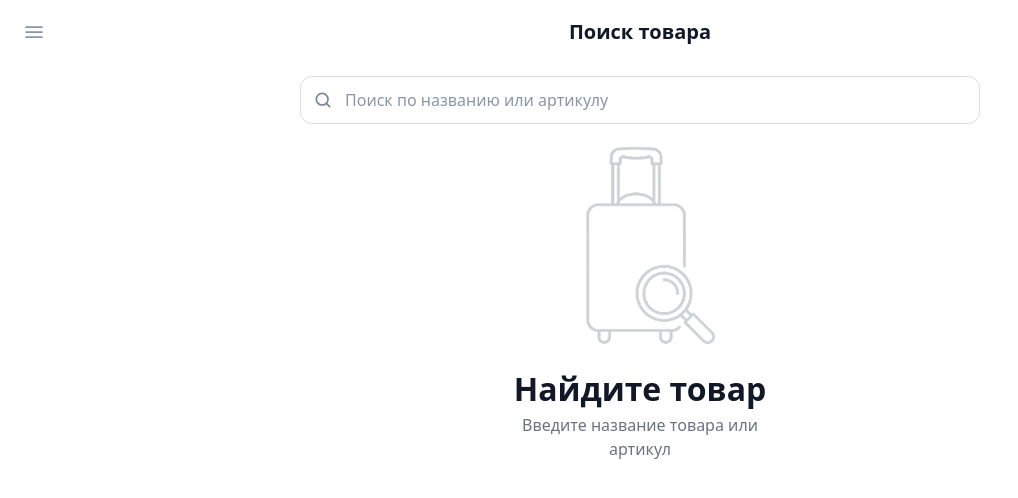
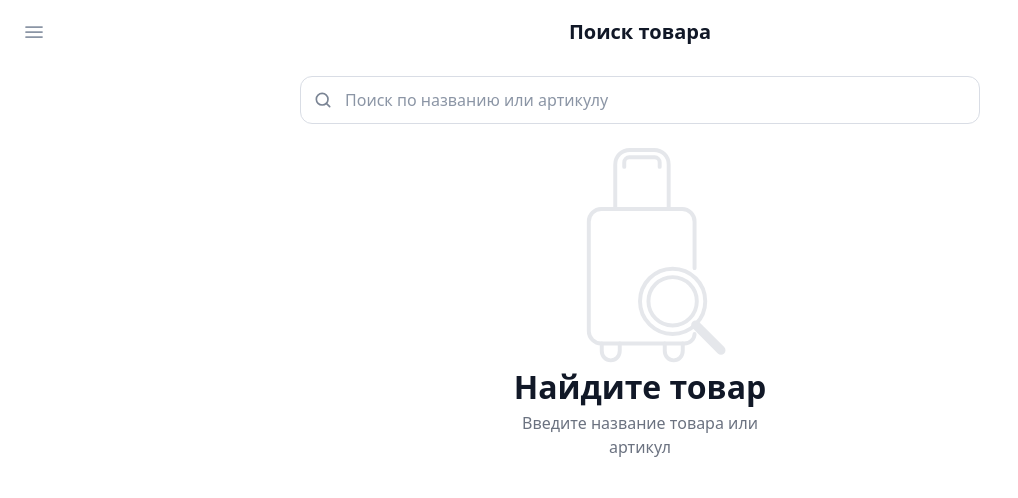
Before and after one commit to DianaGalter/check-price, a React (Vite) app: page / in a window 1280 px wide. Shown: the top 498 px of the page, without its empty margins (0-1018 px from the left). Built offline with nearby package versions, Linux system fonts and the light colour scheme.

Commit message:
update empty state icon

```diff
--- a/src/features/product-search/empty-state/EmptyState.module.scss
+++ b/src/features/product-search/empty-state/EmptyState.module.scss
@@ -24,3 +24,8 @@
   color: var(--color-text-secondary);
   text-align: center;
 }
+
+.emptyImage {
+  width: 180px;
+  color: var(--color-empty-icon);
+}
--- a/src/features/product-search/empty-state/EmptyState.tsx
+++ b/src/features/product-search/empty-state/EmptyState.tsx
@@ -4,11 +4,107 @@ import emptySearchIllustration from "../../../assets/illustrations/product-searc
 export const EmptyState = () => {
   return (
     <>
-      <img
-        src={emptySearchIllustration}
-        className={styles.illustration}
-        alt=""
-      />
+      <svg className={styles.emptyImage} viewBox="0 0 320 410" fill="none">
+        {/* <!-- Suitcase handle --> */}
+        <path
+          d="M116 137V58
+            C116 43 127 32 142 32
+            H185
+            C200 32 211 43 211 58
+            V137"
+          stroke="currentColor"
+          stroke-width="7"
+          stroke-linecap="round"
+          stroke-linejoin="round"
+        />
+
+        <path
+          d="M132 62
+            V54
+            C132 49 136 45 141 45
+            H186
+            C191 45 195 49 195 54
+            V62"
+          stroke="currentColor"
+          stroke-width="7"
+          stroke-linecap="round"
+          stroke-linejoin="round"
+        />
+
+        {/* <!-- Suitcase body --> */}
+        <path
+          d="
+            M91 137
+            H235
+            C247 137 257 147 257 159
+            V242
+
+            M257 359
+            C257 368 249 376 239 376
+            H91
+            C79 376 69 366 69 354
+            V159
+            C69 147 79 137 91 137
+          "
+          stroke="currentColor"
+          stroke-width="7"
+          stroke-linecap="round"
+          stroke-linejoin="round"
+        />
+
+        {/* <!-- Wheels --> */}
+        <path
+          d="M92 376V389
+            C92 399 99 406 108 406
+            C117 406 124 399 124 389
+            V376"
+          stroke="currentColor"
+          stroke-width="7"
+          stroke-linecap="round"
+        />
+
+        <path
+          d="M204 376V389
+            C204 399 211 406 220 406
+            C229 406 236 399 236 389
+            V376"
+          stroke="currentColor"
+          stroke-width="7"
+          stroke-linecap="round"
+        />
+
+        {/* <!-- Magnifying glass --> */}
+        <circle
+          cx="218"
+          cy="301"
+          r="58"
+          stroke="currentColor"
+          stroke-width="7"
+        />
+
+        <circle
+          cx="218"
+          cy="301"
+          r="43"
+          stroke="currentColor"
+          stroke-width="7"
+        />
+
+        {/* <!-- Magnifying glass handle --> */}
+        <path
+          d="M259 343L304 388"
+          stroke="currentColor"
+          stroke-width="16"
+          stroke-linecap="round"
+        />
+
+        <path
+          d="M259 343L304 388"
+          stroke="currentColor"
+          stroke-width="7"
+          stroke-linecap="round"
+        />
+      </svg>
 
       <h2 className={styles.title}>Найдите товар</h2>
       <p className={styles.description}>Введите название товара или артикул</p>
--- a/src/styles/global.css
+++ b/src/styles/global.css
@@ -38,6 +38,7 @@
 
   /* Icons */
   --color-icon: #8b95a5;
+  --color-empty-icon: #e5e7eb;
 
   /* Overlay */
   --color-overlay: rgb(17 24 39 / 35%);
```
Also changed, not shown: src/assets/illustrations/product-search-empty.png (deleted).
